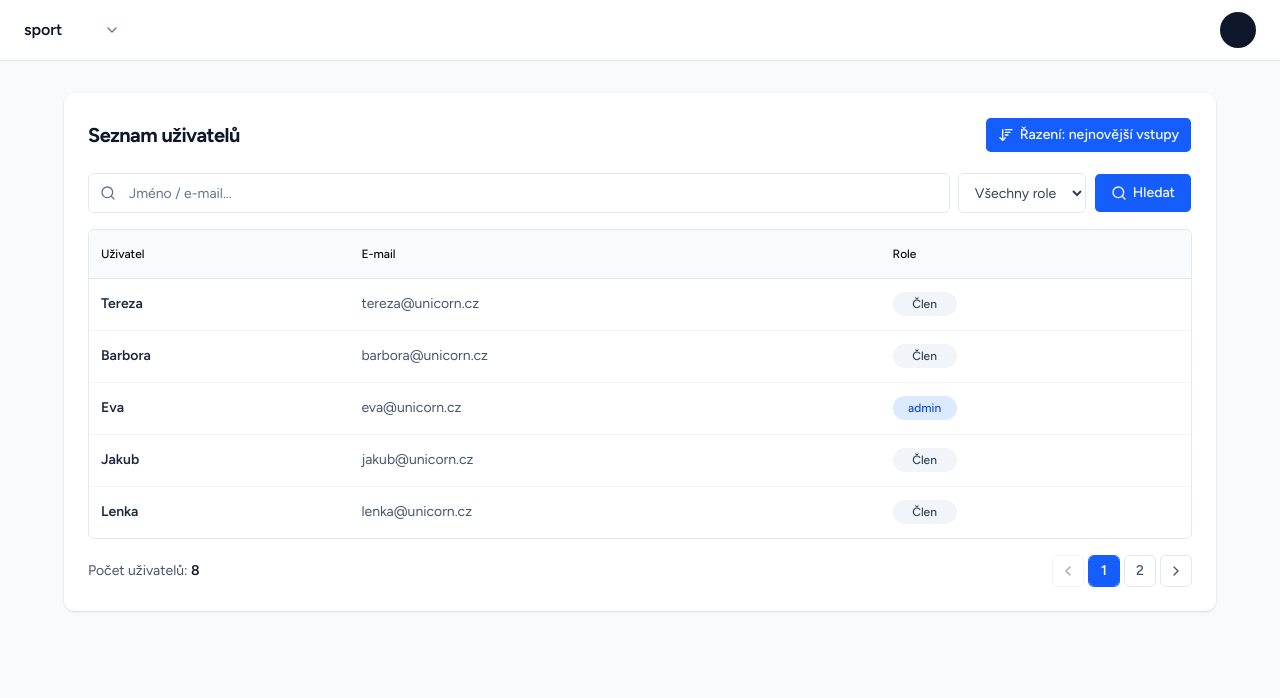
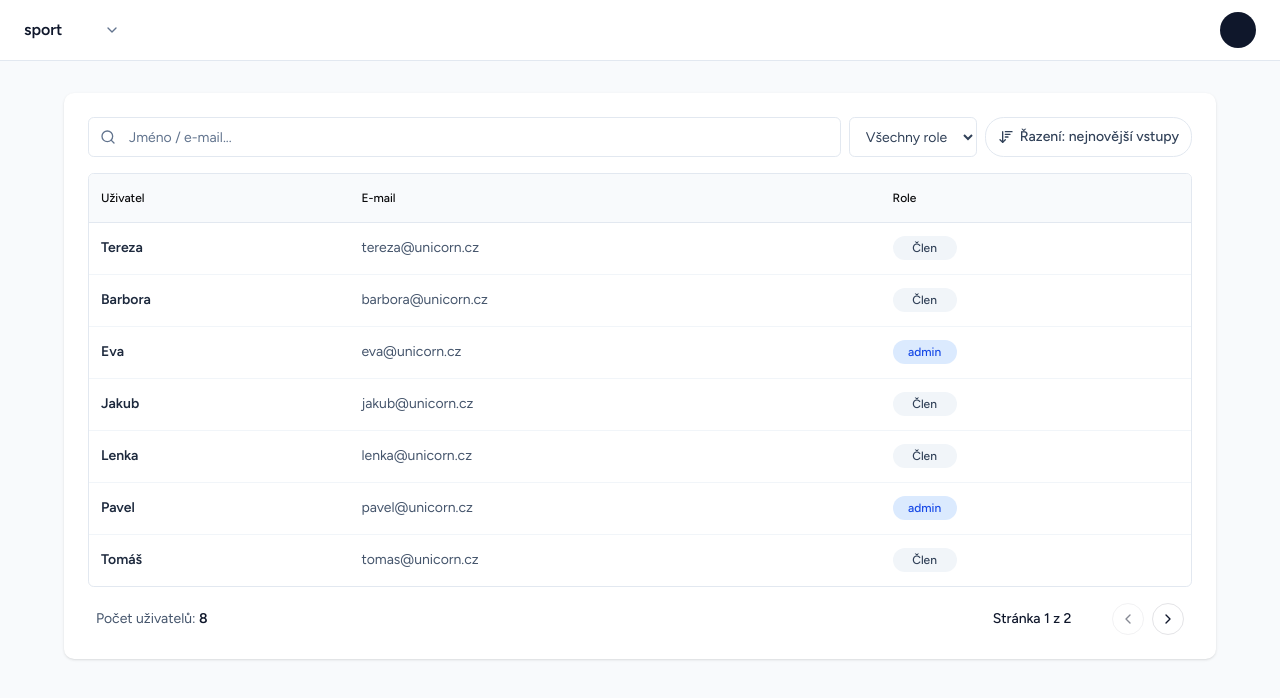
Before and after one commit to BPMI-2026-Tym-2/time-tracker, a Next.js app in the folder frontend/: page /users in a window 1280 px wide. Shown: the top 698 px of the page. Built offline with nearby package versions, Linux system fonts and the light colour scheme.

Commit message:
refactor/vyuziti built-in komponent pro filtrovani, razeni a strankovani, odstraneni tlacitka "hledat"

```diff
--- a/frontend/src/components/features/users/components/user-list-controls.tsx
+++ b/frontend/src/components/features/users/components/user-list-controls.tsx
@@ -1,6 +1,6 @@
-import type { FormEvent } from 'react';
 import { ArrowDownWideNarrow, ArrowUpWideNarrow, Search } from 'lucide-react';
 import { Button } from '@/components/ui/button';
+import { Input } from '@/components/ui/input';
 import type { UserRole } from '../types';
 
 type UserListControlsProps = {
@@ -9,7 +9,6 @@ type UserListControlsProps = {
   selectedRole: UserRole | '';
   isNewestFirst: boolean;
   onSearchInputChange: (value: string) => void;
-  onSearch: (event: FormEvent<HTMLFormElement>) => void;
   onRoleChange: (role: UserRole | '') => void;
   onSortToggle: () => void;
 };
@@ -20,52 +19,28 @@ export function UserListControls({
   selectedRole,
   isNewestFirst,
   onSearchInputChange,
-  onSearch,
   onRoleChange,
   onSortToggle,
 }: UserListControlsProps) {
   return (
-    <>
-      <div className="mb-5 flex flex-wrap items-center justify-between gap-3">
-        <h2 className="text-xl font-bold tracking-tight text-slate-900">Seznam uživatelů</h2>
-        <Button
-          type="button"
-          aria-label={
-            isNewestFirst ? 'Seřadit od nejstaršího vstupu' : 'Seřadit od nejnovějšího vstupu'
-          }
-          onClick={onSortToggle}
-          className="h-9 rounded-md bg-blue-600 px-3 text-white hover:bg-blue-700"
-        >
-          {isNewestFirst ? (
-            <ArrowDownWideNarrow aria-hidden="true" />
-          ) : (
-            <ArrowUpWideNarrow aria-hidden="true" />
-          )}
-          Řazení: {isNewestFirst ? 'nejnovější vstupy' : 'nejstarší vstupy'}
-        </Button>
-      </div>
-
-      <form
-        onSubmit={onSearch}
-        className="mb-4 grid grid-cols-1 gap-2 sm:grid-cols-[minmax(0,1fr)_auto_auto]"
-      >
+    <div className="mb-4 grid grid-cols-1 gap-2 sm:grid-cols-[minmax(0,1fr)_auto_auto]">
+      <div className="relative min-w-0">
         <label htmlFor="user-search" className="sr-only">
           {canViewEmail
             ? 'Vyhledat uživatele podle jména nebo e-mailu'
             : 'Vyhledat uživatele podle jména'}
         </label>
-        <div className="relative min-w-0">
         <Search
           aria-hidden="true"
           className="pointer-events-none absolute top-1/2 left-3 size-4 -translate-y-1/2 text-slate-500"
         />
-          <input
+        <Input
           id="user-search"
           type="search"
           value={searchInput}
           onChange={(event) => onSearchInputChange(event.target.value)}
           placeholder={canViewEmail ? 'Jméno / e-mail...' : 'Jméno...'}
-            className="h-10 w-full rounded-md border border-slate-200 bg-white pr-3 pl-10 text-sm outline-none placeholder:text-slate-500 focus-visible:ring-2 focus-visible:ring-blue-500"
+          className="pr-3 pl-10"
         />
       </div>
       <label htmlFor="role-filter" className="sr-only">
@@ -87,13 +62,21 @@ export function UserListControls({
         <option value="admin">admin</option>
       </select>
       <Button
-          type="submit"
-          className="h-10 rounded-md bg-blue-600 px-4 text-white hover:bg-blue-700"
+        type="button"
+        variant="outline"
+        aria-label={
+          isNewestFirst ? 'Seřadit od nejstaršího vstupu' : 'Seřadit od nejnovějšího vstupu'
+        }
+        onClick={onSortToggle}
+        className="h-10 border-slate-200 bg-white px-3 text-slate-700 hover:bg-slate-50"
       >
-          <Search aria-hidden="true" />
-          Hledat
+        {isNewestFirst ? (
+          <ArrowDownWideNarrow aria-hidden="true" />
+        ) : (
+          <ArrowUpWideNarrow aria-hidden="true" />
+        )}
+        Řazení: {isNewestFirst ? 'nejnovější vstupy' : 'nejstarší vstupy'}
       </Button>
-      </form>
-    </>
+    </div>
   );
 }
--- a/frontend/src/components/features/users/components/user-table-pagination.tsx
+++ /dev/null
@@ -1,99 +0,0 @@
-import { ChevronLeft, ChevronRight } from 'lucide-react';
-import { Button } from '@/components/ui/button';
-
-type UserTablePaginationProps = {
-  currentPage: number;
-  pageCount: number;
-  rowCount: number;
-  canGoBack: boolean;
-  canGoForward: boolean;
-  onPageChange: (page: number) => void;
-};
-
-function getVisiblePages(pageCount: number, currentPage: number) {
-  if (pageCount <= 5) {
-    return Array.from({ length: pageCount }, (_, index) => index);
-  }
-
-  return [
-    ...new Set([
-      0,
-      ...Array.from({ length: 3 }, (_, index) => currentPage - 1 + index).filter(
-        (page) => page > 0 && page < pageCount - 1,
-      ),
-      pageCount - 1,
-    ]),
-  ].sort((left, right) => left - right);
-}
-
-export function UserTablePagination({
-  currentPage,
-  pageCount,
-  rowCount,
-  canGoBack,
-  canGoForward,
-  onPageChange,
-}: UserTablePaginationProps) {
-  const visiblePages = getVisiblePages(pageCount, currentPage);
-
-  return (
-    <div className="mt-4 flex flex-wrap items-center justify-between gap-3 text-sm">
-      <p aria-live="polite" className="text-slate-600">
-        Počet uživatelů: <span className="font-semibold text-slate-900">{rowCount}</span>
-      </p>
-      {pageCount > 1 && (
-        <nav aria-label="Stránkování" className="flex items-center gap-1">
-          <Button
-            type="button"
-            variant="outline"
-            size="icon-sm"
-            aria-label="Předchozí stránka"
-            disabled={!canGoBack}
-            onClick={() => onPageChange(currentPage - 1)}
-            className="rounded-md border-slate-200 text-slate-600 hover:bg-slate-50"
-          >
-            <ChevronLeft aria-hidden="true" />
-          </Button>
-          {visiblePages.map((page, index) => {
-            const previousPage = visiblePages[index - 1];
-            return (
-              <span key={page} className="contents">
-                {previousPage !== undefined && page - previousPage > 1 && (
-                  <span aria-hidden="true" className="px-1">
-                    …
-                  </span>
-                )}
-                <Button
-                  type="button"
-                  variant="outline"
-                  size="icon-sm"
-                  aria-label={`Stránka ${page + 1}`}
-                  aria-current={page === currentPage ? 'page' : undefined}
-                  onClick={() => onPageChange(page)}
-                  className={`rounded-md border-slate-200 text-slate-600 hover:bg-slate-50 ${
-                    page === currentPage
-                      ? 'border-blue-600 bg-blue-600 font-semibold text-white hover:bg-blue-700 hover:text-white'
-                      : ''
-                  }`}
-                >
-                  {page + 1}
-                </Button>
-              </span>
-            );
-          })}
-          <Button
-            type="button"
-            variant="outline"
-            size="icon-sm"
-            aria-label="Další stránka"
-            disabled={!canGoForward}
-            onClick={() => onPageChange(currentPage + 1)}
-            className="rounded-md border-slate-200 text-slate-600 hover:bg-slate-50"
-          >
-            <ChevronRight aria-hidden="true" />
-          </Button>
-        </nav>
-      )}
-    </div>
-  );
-}
--- a/frontend/src/components/features/users/components/user-table.tsx
+++ b/frontend/src/components/features/users/components/user-table.tsx
@@ -1,7 +1,9 @@
 'use client';
 
-import { useMemo, useState, type FormEvent } from 'react';
-import { useTable } from '@tanstack/react-table';
+import { useMemo, useState } from 'react';
+import { useTable, type SortingState, type ColumnFiltersState } from '@tanstack/react-table';
+import { ChevronLeft, ChevronRight } from 'lucide-react';
+import { Button } from '@/components/ui/button';
 import {
   Table,
   TableBody,
@@ -14,12 +16,10 @@ import type { User, UserRole } from '../types';
 import { createUserColumns } from '../table/columns';
 import { userTableFeatures } from '../table/features';
 import { UserListControls } from './user-list-controls';
-import { UserTablePagination } from './user-table-pagination';
 
 const initialState = {
   columnVisibility: { joinedAt: false },
-  pagination: { pageIndex: 0, pageSize: 5 },
-  sorting: [{ id: 'joinedAt', desc: true }],
+  pagination: { pageIndex: 0, pageSize: 7 },
 };
 
 type UserTableProps = {
@@ -28,35 +28,39 @@ type UserTableProps = {
 };
 
 export function UserTable({ users, canViewEmail }: UserTableProps) {
-  const [searchInput, setSearchInput] = useState('');
   const columns = useMemo(() => createUserColumns(canViewEmail), [canViewEmail]);
+  const [sorting, setSorting] = useState<SortingState>([{ id: 'joinedAt', desc: true }]);
+  const [columnFilters, setColumnFilters] = useState<ColumnFiltersState>([]);
   const table = useTable({
     features: userTableFeatures,
     data: users,
     columns,
     initialState,
-    globalFilterFn: 'includesString',
+    onColumnFiltersChange: setColumnFilters,
+    onSortingChange: setSorting,
+    state: {
+      sorting,
+      columnFilters,
+    },
   });
+  const nameFilter = table.getColumn('name')?.getFilterValue();
+  const searchInput = typeof nameFilter === 'string' ? nameFilter : '';
   const roleFilter = table.getColumn('role')?.getFilterValue();
   const selectedRole: UserRole | '' =
     roleFilter === 'Člen' || roleFilter === 'admin' ? roleFilter : '';
   const isNewestFirst = table.getColumn('joinedAt')?.getIsSorted() !== 'asc';
   const visibleRows = table.getRowModel().rows;
   const columnCount = table.getVisibleLeafColumns().length;
+  const rowCount = table.getFilteredRowModel().rows.length;
+  const pageCount = table.getPageCount();
 
-  function handleSearch(event: FormEvent<HTMLFormElement>) {
-    event.preventDefault();
-    table.setGlobalFilter(searchInput.trim());
+  function handleSearchInputChange(value: string) {
+    table.getColumn('name')?.setFilterValue(value);
     table.setPageIndex(0);
   }
 
   function handleRoleChange(role: UserRole | '') {
     table.getColumn('role')?.setFilterValue(role || undefined);
-    table.setPageIndex(0);
-  }
-
-  function handleSortToggle() {
-    table.getColumn('joinedAt')?.toggleSorting(!isNewestFirst);
     table.setPageIndex(0);
   }
 
@@ -67,10 +71,13 @@ export function UserTable({ users, canViewEmail }: UserTableProps) {
         searchInput={searchInput}
         selectedRole={selectedRole}
         isNewestFirst={isNewestFirst}
-        onSearchInputChange={setSearchInput}
-        onSearch={handleSearch}
+        onSearchInputChange={handleSearchInputChange}
         onRoleChange={handleRoleChange}
-        onSortToggle={handleSortToggle}
+        onSortToggle={() => {
+          const column = table.getColumn('joinedAt');
+          column?.toggleSorting(column.getIsSorted() === 'asc');
+          table.setPageIndex(0);
+        }}
       />
       <div className="overflow-hidden rounded-md border border-slate-200">
         <Table className="min-w-120 border-collapse text-left text-sm">
@@ -110,14 +117,40 @@ export function UserTable({ users, canViewEmail }: UserTableProps) {
           </TableBody>
         </Table>
       </div>
-      <UserTablePagination
-        currentPage={table.state.pagination.pageIndex}
-        pageCount={table.getPageCount()}
-        rowCount={table.getFilteredRowModel().rows.length}
-        canGoBack={table.getCanPreviousPage()}
-        canGoForward={table.getCanNextPage()}
-        onPageChange={(page) => table.setPageIndex(page)}
-      />
+      <div className="mt-4 flex flex-wrap items-center justify-between gap-3 px-2">
+        <p aria-live="polite" className="flex-1 text-sm text-slate-600">
+          Počet uživatelů: <span className="font-semibold text-slate-900">{rowCount}</span>
+        </p>
+        {rowCount > 0 && (
+          <div className="flex flex-wrap items-center gap-4 sm:gap-6 lg:gap-8">
+            <p className="min-w-24 text-center text-sm font-medium">
+              Stránka {table.state.pagination.pageIndex + 1} z {pageCount}
+            </p>
+            <div className="flex items-center gap-2">
+              <Button
+                type="button"
+                variant="outline"
+                size="icon-sm"
+                onClick={() => table.previousPage()}
+                disabled={!table.getCanPreviousPage()}
+                aria-label="Předchozí stránka"
+              >
+                <ChevronLeft aria-hidden="true" />
+              </Button>
+              <Button
+                type="button"
+                variant="outline"
+                size="icon-sm"
+                onClick={() => table.nextPage()}
+                disabled={!table.getCanNextPage()}
+                aria-label="Další stránka"
+              >
+                <ChevronRight aria-hidden="true" />
+              </Button>
+            </div>
+          </div>
+        )}
+      </div>
     </>
   );
 }
--- a/frontend/src/components/features/users/table/columns.tsx
+++ b/frontend/src/components/features/users/table/columns.tsx
@@ -10,21 +10,26 @@ export function createUserColumns(canViewEmail: boolean) {
   return columnHelper.columns([
     columnHelper.accessor('name', {
       header: 'Uživatel',
-      enableGlobalFilter: true,
+      filterFn: (row, _columnId, filterValue) => {
+        if (typeof filterValue !== 'string') return false;
+        const query = filterValue.trim().toLowerCase();
+        return (
+          row.original.name.toLowerCase().includes(query) ||
+          (canViewEmail && row.original.email.toLowerCase().includes(query))
+        );
+      },
       cell: ({ getValue }) => <span className="font-semibold text-slate-800">{getValue()}</span>,
     }),
     ...(canViewEmail
       ? [
           columnHelper.accessor('email', {
             header: 'E-mail',
-            enableGlobalFilter: true,
             cell: ({ getValue }) => <span className="text-slate-600">{getValue()}</span>,
           }),
         ]
       : []),
     columnHelper.accessor('role', {
       header: 'Role',
-      enableGlobalFilter: false,
       filterFn: 'equalsString',
       cell: ({ getValue }) => {
         const role = getValue();
@@ -40,8 +45,7 @@ export function createUserColumns(canViewEmail: boolean) {
       },
     }),
     columnHelper.accessor('joinedAt', {
-      header: '',
-      enableGlobalFilter: false,
+      header: 'Datum vstupu',
       enableColumnFilter: false,
       enableHiding: false,
     }),
--- a/frontend/src/components/features/users/table/features.ts
+++ b/frontend/src/components/features/users/table/features.ts
@@ -5,8 +5,6 @@ import {
   createPaginatedRowModel,
   createSortedRowModel,
   filterFn_equalsString,
-  filterFn_includesString,
-  globalFilteringFeature,
   rowPaginationFeature,
   rowSortingFeature,
   sortFn_alphanumeric,
@@ -16,7 +14,6 @@ import {
 export const userTableFeatures = tableFeatures({
   columnFilteringFeature,
   columnVisibilityFeature,
-  globalFilteringFeature,
   rowPaginationFeature,
   rowSortingFeature,
   filteredRowModel: createFilteredRowModel(),
@@ -24,7 +21,6 @@ export const userTableFeatures = tableFeatures({
   paginatedRowModel: createPaginatedRowModel(),
   filterFns: {
     equalsString: filterFn_equalsString,
-    includesString: filterFn_includesString,
   },
   sortFns: { alphanumeric: sortFn_alphanumeric },
 });
--- /dev/null
+++ b/frontend/src/components/ui/input.tsx
@@ -0,0 +1,18 @@
+import type { ComponentProps } from 'react';
+import { cn } from 'cn';
+
+function Input({ className, type, ...props }: ComponentProps<'input'>) {
+  return (
+    <input
+      type={type}
+      data-slot="input"
+      className={cn(
+        'h-10 w-full rounded-md border border-slate-200 bg-white px-3 text-sm text-slate-900 outline-none placeholder:text-slate-500 focus-visible:ring-2 focus-visible:ring-blue-500 disabled:cursor-not-allowed disabled:opacity-50',
+        className,
+      )}
+      {...props}
+    />
+  );
+}
+
+export { Input };
```
Also changed, not shown: 1 other file (tests, documents, lock files or other folders). Lines whose indentation alone changed are shown as unchanged.
